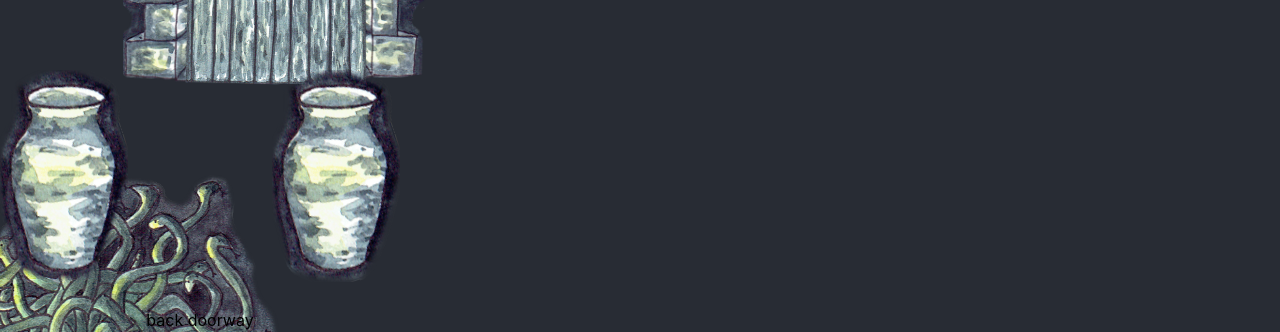
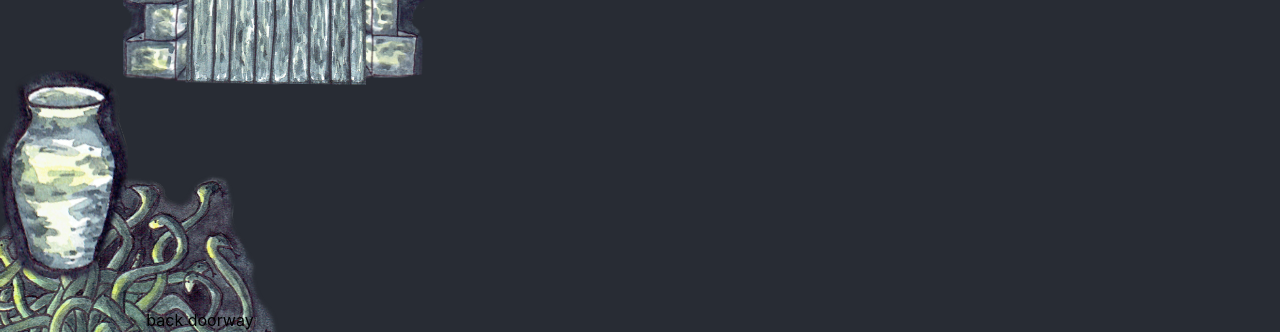
Before and after one commit to shmootidy/medusas_revenge, a React (Create React App) app: page / in a window 1280 px wide. Shown: the part 314-646 px from the top of the page. Built offline with nearby package versions, Linux system fonts and the light colour scheme.

Commit message:
Clean up and comment out features that aren't yet part of gameplay -- writeables, coins.

```diff
--- a/src/Dungeon.js
+++ b/src/Dungeon.js
@@ -9,7 +9,7 @@ export default class Dungeon extends Component {
     this.state = {
       switchRoomState: true,
       inventory: {
-        coins: 0,
+        // coins: 0,
       }
     }
     this.handleRoomSwitch = this.handleRoomSwitch.bind(this)
--- a/src/room-data.js
+++ b/src/room-data.js
@@ -28,7 +28,7 @@ const rooms = {
       },
       'right-floor': {
         item: 'jar',
-        prize: ['coins', 3]
+        // prize: ['coins', 3]
       },
       'ceiling': {
         item: 'levelKey',
@@ -70,18 +70,11 @@ const rooms = {
         position: 'back'
       }
     },
-    interactableItems : {},
-    floorItems: {
-      left: {
-        item: null,
-        prize: null,
-        position: 'left'
-      },
-      right: {
-        item: null,
-        prize: ['coins', 5],
-        position: 'right'
-      },
+    interactableItems : {
+      // 'right-floor': {
+      //   prize: ['coins', 5],
+      //   position: 'right'
+      // },
     }
   },
   B: {
@@ -108,18 +101,6 @@ const rooms = {
       }
     },
     interactableItems : {},
-    floorItems: {
-      left: {
-        item: null,
-        prize: null,
-        position: 'left'
-      },
-      right: {
-        item: null,
-        prize: null,
-        position: 'right'
-      },
-    }
   },
   Y: {
     doors: {
@@ -210,10 +191,10 @@ const rooms = {
         item: 'jar',
         prize: ['key', 1]
       },
-      'right-floor': {
-        item: 'jar',
-        prize: ['coins', 2]
-      }
+      // 'right-floor': {
+      //   item: 'jar',
+      //   prize: ['coins', 2]
+      // }
     },
   },
   I: {
@@ -288,12 +269,11 @@ const rooms = {
         item: 'fly',
         prize: ['dead fly', 1]
       },
-      'right-floor': {
-        prize: ['juicy red berries', 10],
-        // message: 'the berries leave a stain on the stone floor',
-        leftover: 'berry stains',
-        end: true
-      }
+      // 'right-floor': {
+      //   prize: ['juicy red berries', 10],
+      //   leftover: 'berry stains',
+      //   end: true
+      // }
     }
   },
   T: {
@@ -319,8 +299,7 @@ const rooms = {
         position: 'back'
       }
     },
-    interactableItems : {
-    },
+    interactableItems : {},
   },
   H: {
     doors: {
```
